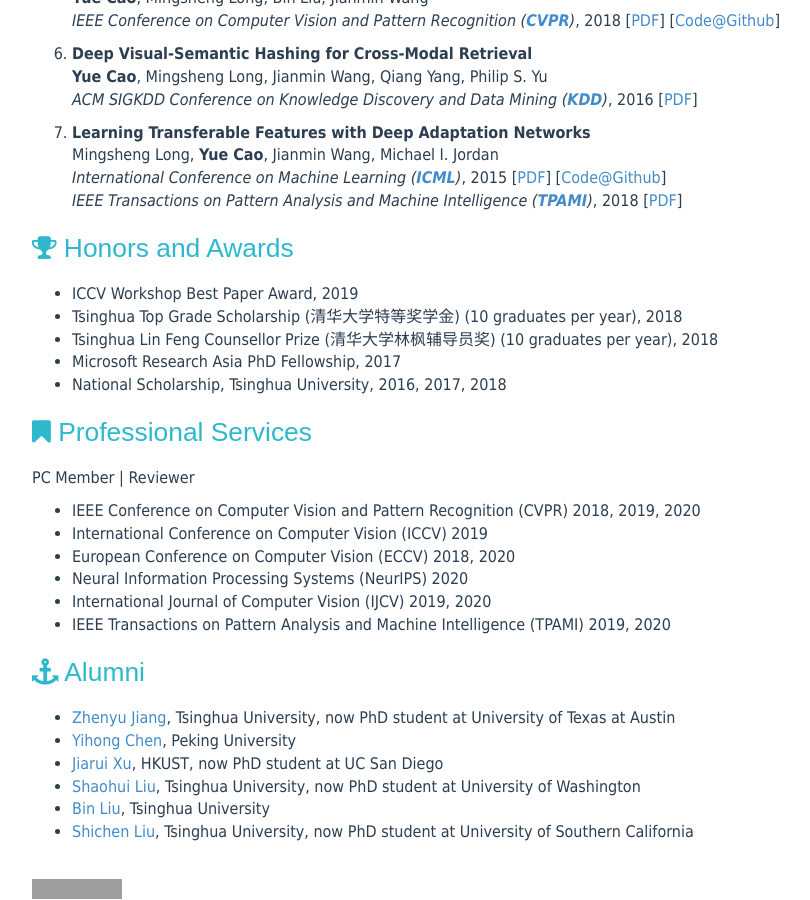
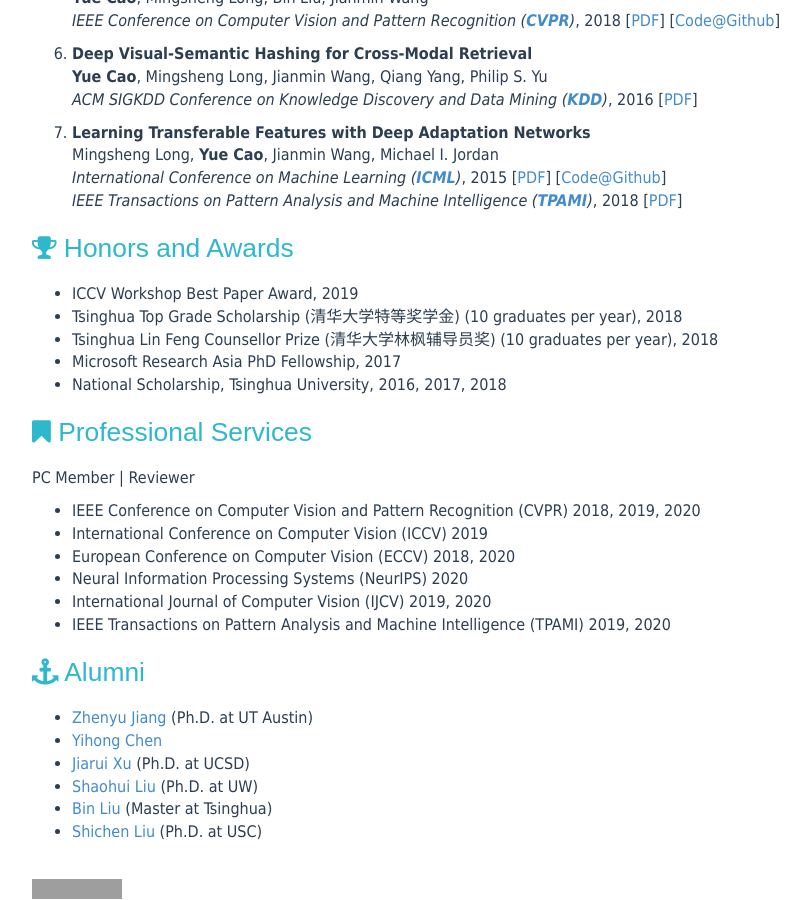
Before and after one commit to caoyue10/caoyue10.github.io, a Jekyll site: the page built from index.html, in a window 1280 px wide and 900 px high, scrolled down 1129 px. Shown: the whole window, without its empty margins (138-948 px from the left). Built offline with Jekyll 4.4.1, drawn with Linux system fonts in a browser that asks for light colours; the list of posts is cut into pages by our own code; grey boxes are pictures that could not be loaded.

Commit message:
Update index.html

```diff
--- a/index.html
+++ b/index.html
@@ -134,12 +134,12 @@ tagline:
     </header>
 	<p>
 	<ul>
-            <li><a href="https://zhenyujiang.me/">Zhenyu Jiang</a>, Tsinghua University, now PhD student at University of Texas at Austin</li>
-            <li><a href="https://scalsol.github.io/">Yihong Chen</a>, Peking University</li>
-            <li><a href="http://jerryxu.net/">Jiarui Xu</a>, HKUST, now PhD student at UC San Diego</li>
-            <li><a href="http://b1ueber2y.me/">Shaohui Liu</a>, Tsinghua University, now PhD student at University of Washington</li>
-            <li><a href="https://scholar.google.com/citations?user=-RYlJvYAAAAJ&hl=zh-CN">Bin Liu</a>, Tsinghua University</li>
-            <li><a href="https://shichenliu.github.io/">Shichen Liu</a>, Tsinghua University, now PhD student at University of Southern California</li>
+            <li><a href="https://zhenyujiang.me/">Zhenyu Jiang</a> (Ph.D. at UT Austin)</li>
+            <li><a href="https://scalsol.github.io/">Yihong Chen</a></li>
+            <li><a href="http://jerryxu.net/">Jiarui Xu</a> (Ph.D. at UCSD)</li>
+            <li><a href="http://b1ueber2y.me/">Shaohui Liu</a> (Ph.D. at UW)</li>
+            <li><a href="https://scholar.google.com/citations?user=-RYlJvYAAAAJ&hl=zh-CN">Bin Liu</a> (Master at Tsinghua)</li>
+            <li><a href="https://shichenliu.github.io/">Shichen Liu</a> (Ph.D. at USC)</li>
 	</ul>
 	</p>
 </div>
```
